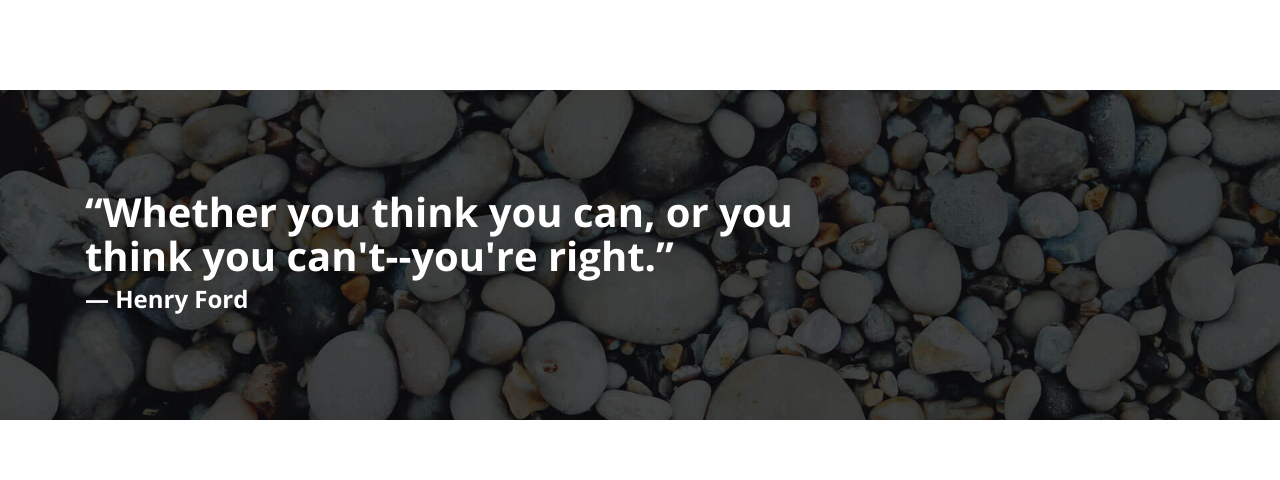
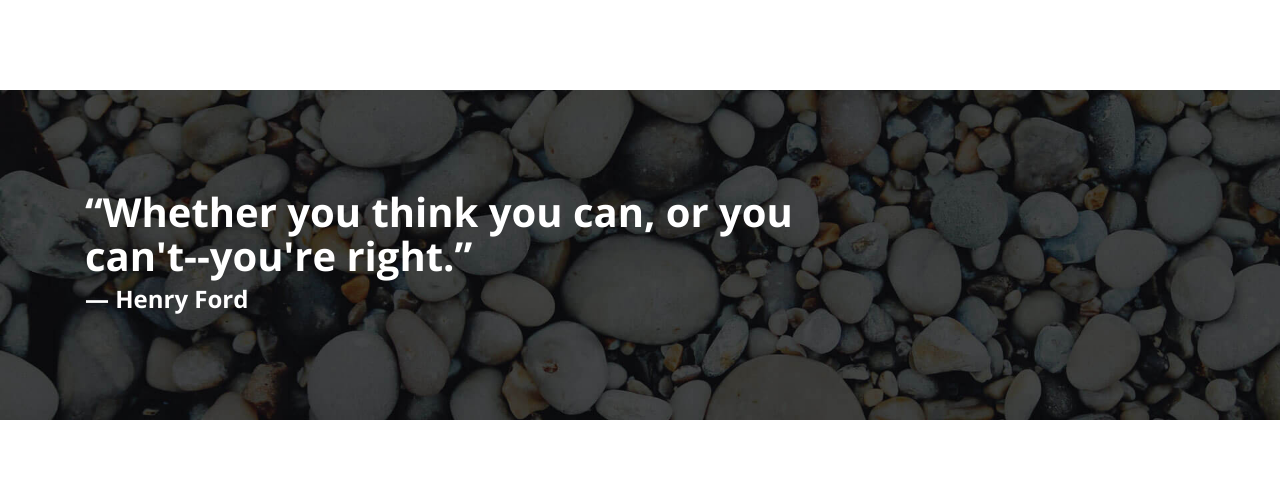
Before and after one commit to maruf-swe/django-blog, a Django app: template templates/index.html in a window 1280 px wide. Shown: the part 937-1417 px from the top of the page. Run offline with Django 3.2, Linux system fonts and the light colour scheme; the template is opened without the code that fills it, so the values that code supplies are empty; some libraries are stand-ins or nearby versions.

Commit message:
modified index.html

```diff
--- a/templates/index.html
+++ b/templates/index.html
@@ -82,7 +82,7 @@
         <div class="container">
             <div class="row">
                 <div class="col-md-8">
-                    <h1>“Whether you think you can, or you think you can't--you're right.”</h1>
+                    <h1>“Whether you think you can, or you can't--you're right.”</h1>
                     <h4>― Henry Ford</h4>
                 </div>
             </div>
```
